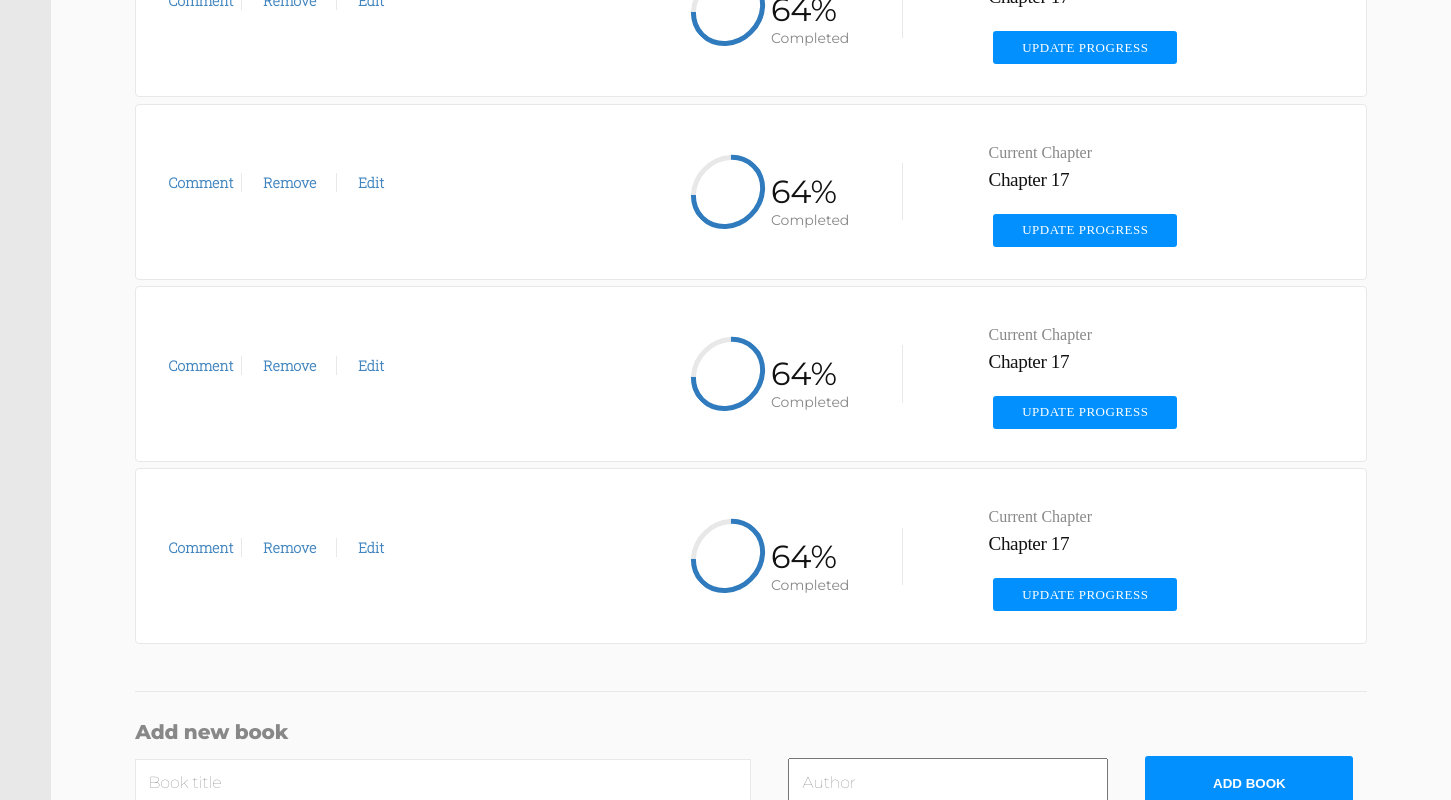
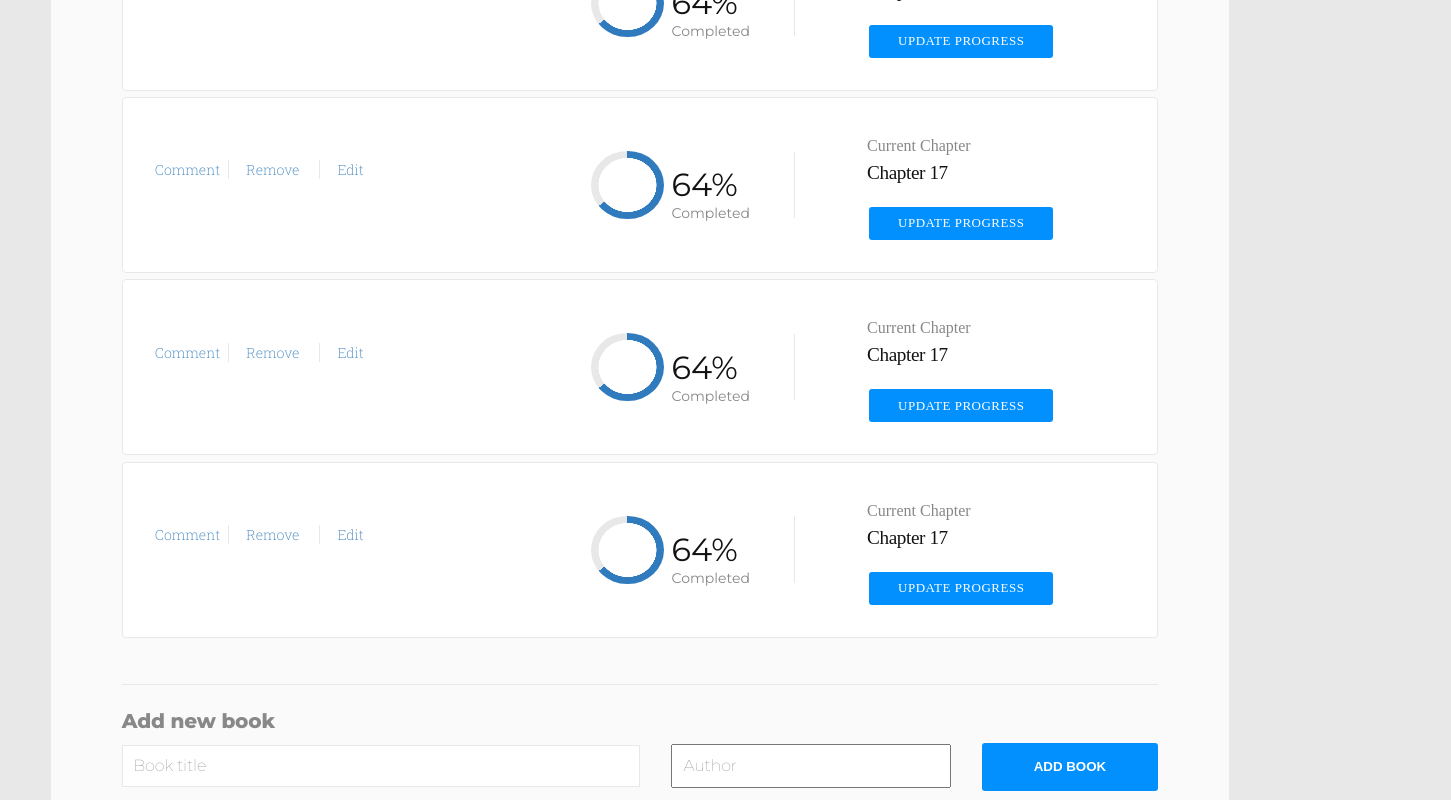
Before and after one commit to MayPyone/Bookstore, a React (Create React App) app: page / in a window 1280 px wide. Shown: the part 1900-2700 px from the top of the page, 1451 px wide, since content can reach past the window. Built offline with nearby package versions, Linux system fonts and the light colour scheme; no server answers; the HTML template or start-up script is replaced by a standard one.

Commit message:
Update progress bar

```diff
--- a/src/component/styles/book.css
+++ b/src/component/styles/book.css
@@ -74,7 +74,6 @@
   font-style: normal;
   line-height: normal;
   letter-spacing: normal;
-  font-weight: 600;
 }
 
 .total {
@@ -115,7 +114,6 @@
   font-stretch: normal;
   font-style: normal;
   line-height: normal;
-  font-weight: 600;
   text-align: left;
 }
 
@@ -159,12 +157,11 @@
 }
 
 .progress-bar {
-  width: 4.25rem;
+  width: 5rem;
   height: 4.25rem;
-  border-radius: 50%;
-  border: 5px solid #307bbe;
-  border-left-color: #e8e8e8;
-  transform: rotate(45deg);
+  border-radius: 70%;
+  /* stylelint-disable-next-line csstree/validator */
+  background: radial-gradient(closest-side, white 79%, transparent 80% 100%), conic-gradient(#307bbe 65%, #e8e8e8 0);
 }
 
 .third {
--- a/src/component/styles/form.css
+++ b/src/component/styles/form.css
@@ -9,7 +9,6 @@
 }
 
 .container {
-  min-width: 87.5rem;
   background-color: #fafafa;
   margin: 4%;
 }
@@ -55,13 +54,13 @@ form {
 }
 
 .author {
-  width: 26%;
+  width: 27%;
   margin-right: 3%;
   padding: 1% 1%;
 }
 
 form button {
-  width: 13rem;
+  width: 11rem;
   padding: 1.6% 3%;
   background-color: #0290ff;
   border-radius: 3px;
```
